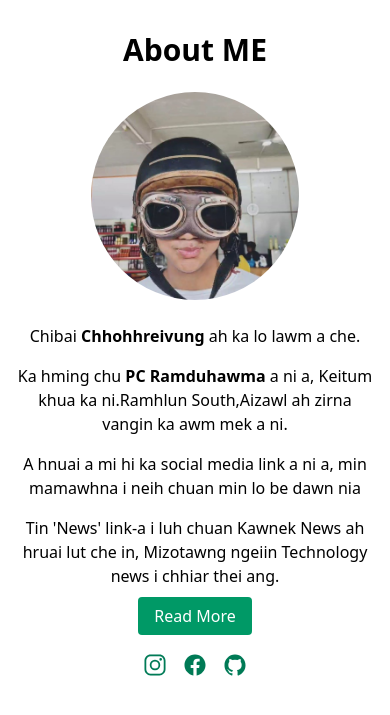
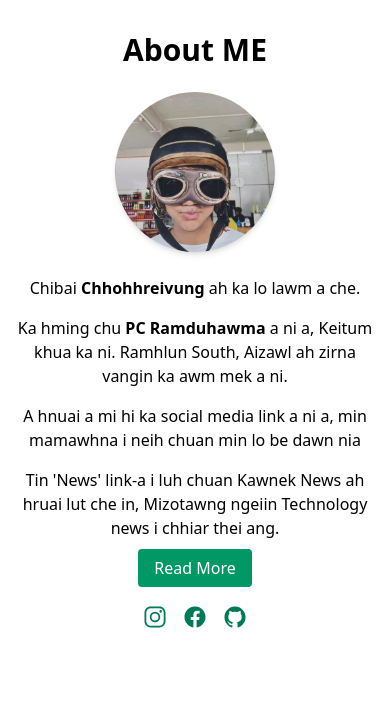
Before and after one commit to pachuau10/chhohhreivung, a Django app: page /about in a window 390 px wide. Shown: the part 68-783 px from the top of the page. Run offline with Django 5.2, Linux system fonts and the light colour scheme.

Commit message:
Fix mobile image alignment in About page

```diff
--- a/blog/templates/blog/about.html
+++ b/blog/templates/blog/about.html
@@ -12,30 +12,18 @@
 </head>
 <body>
 
-
-
+  <!-- Navbar -->
   <nav class="bg-emerald-700 px-5 py-4">
     <div class="max-w-7xl mx-auto flex justify-between items-center">
-            <!-- Left: Logo -->
       <a href="/" class="text-white text-2xl font-bold">Chhohhreivung</a>
-
-            <!-- Right: Hamburger Button (mobile only) -->
-            <button id="menu-btn" class="sm:hidden text-white text-3xl focus:outline-none">
-            &#9776;
-            </button>
-
-            <!-- Desktop Nav Links -->
+      <button id="menu-btn" class="sm:hidden text-white text-3xl focus:outline-none">&#9776;</button>
       <div class="hidden sm:flex space-x-8">
-
-
         <a href="/" class="text-white text-lg hover:text-gray-200 hover:underline">Home</a>
         <a href="http://news.kawnek.com/" class="text-white text-lg hover:text-gray-200 hover:underline">News</a>
         <a href="{% url 'about' %}" class="text-white text-lg hover:text-gray-200 hover:underline">About</a>
         <a href="{% url 'services' %}" class="text-white text-lg hover:text-gray-200 hover:underline">Services</a>
       </div>
     </div>
-
-        <!-- Mobile Menu (Hidden by default) -->
     <div id="menu" class="sm:hidden hidden flex flex-col items-start px-5 mt-4 space-y-2">
       <a href="/" class="text-white text-base hover:underline">Home</a>
       <a href="http://news.kawnek.com/" class="text-white text-base hover:underline">News</a>
@@ -44,77 +32,63 @@
     </div>
   </nav>
 
+  <!-- About Section -->
   <div class="section py-8 px-4">
     <div class="container max-w-6xl mx-auto">
       <div class="container-section">
-      <div class="title">
         <!-- Section Heading -->
         <h1 class="text-3xl font-bold text-center sm:text-left mb-6">About ME</h1>
 
-        <!-- Image: centered below heading on mobile only -->
-        <div class="block sm:hidden mb-6">
-          <div class="flex justify-center">
+        <!-- Image: only shows on mobile -->
+        <div class="sm:hidden mb-6 flex justify-center">
           <img src="{% static 'images/profile.jpg' %}" alt="Profile"
-                 class="w-52 h-52 rounded-full object-cover">
-          </div>
+               class="w-40 h-40 rounded-full object-cover shadow-md">
         </div>
 
-        <!-- Flex layout: text left, image right on desktop -->
-        <div class="content flex flex-col sm:flex-row items-start gap-8">
+        <!-- Flex layout for desktop -->
+        <div class="content flex flex-col sm:flex-row items-center sm:items-start gap-8">
 
           <!-- Text content -->
           <div class="text-section text-center sm:text-left space-y-4 sm:w-1/2">
             <h3>Chibai <span class="font-bold">Chhohhreivung</span> ah ka lo lawm a che.</h3>
-            <p>Ka hming chu <span class="font-bold">PC Ramduhawma</span> a ni a, Keitum khua ka ni.Ramhlun South,Aizawl ah zirna vangin ka awm mek a ni.</p>
+            <p>Ka hming chu <span class="font-bold">PC Ramduhawma</span> a ni a, Keitum khua ka ni. Ramhlun South, Aizawl ah zirna vangin ka awm mek a ni.</p>
             <p>A hnuai a mi hi ka social media link a ni a, min mamawhna i neih chuan min lo be dawn nia</p>
-
             <p>Tin 'News' link-a i luh chuan Kawnek News ah hruai lut che in, Mizotawng ngeiin Technology news i chhiar thei ang.</p>
 
             <!-- Read More Button -->
-            <div class="button">
+            <div>
               <a href="#" class="bg-emerald-600 text-white px-4 py-2 rounded hover:bg-emerald-700 transition">
                 Read More
               </a>
             </div>
 
             <!-- Social Media Icons -->
-            <div class="icon text-2xl space-x-4 pt-2 text-emerald-700 flex justify-center sm:justify-start">
-              <a href="https://www.instagram.com/_pachuau10/">
-                <ion-icon name="logo-instagram"></ion-icon>
-              </a>
-              <a href="https://www.facebook.com/ramduhawma.pc">
-                <ion-icon name="logo-facebook"></ion-icon>
-              </a>
-              <a href="https://github.com/pachuau10">
-                <ion-icon name="logo-github"></ion-icon>
-              </a>
+            <div class="text-2xl space-x-4 pt-2 text-emerald-700 flex justify-center sm:justify-start">
+              <a href="https://www.instagram.com/_pachuau10/"><ion-icon name="logo-instagram"></ion-icon></a>
+              <a href="https://www.facebook.com/ramduhawma.pc"><ion-icon name="logo-facebook"></ion-icon></a>
+              <a href="https://github.com/pachuau10"><ion-icon name="logo-github"></ion-icon></a>
             </div>
           </div>
 
-          <!-- Image section for desktop only -->
+          <!-- Image for desktop -->
           <div class="hidden sm:flex sm:w-1/2 justify-center">
             <img src="{% static 'images/profile.jpg' %}" alt="Profile"
-                 class="w-52 h-52 rounded-full object-cover">
+                 class="w-52 h-52 rounded-full object-cover shadow-md">
           </div>
 
         </div>
       </div>
     </div>
   </div>
-</div>
 
-
-
+  <!-- Menu toggle -->
   <script>
     const btn = document.getElementById('menu-btn');
     const menu = document.getElementById('menu');
-
     btn.addEventListener('click', () => {
       menu.classList.toggle('hidden');
     });
   </script>
 
-
 </body>
-
 </html>
```
Also changed, not shown: blog/templates/blog/index.html (+7 -10 lines). Lines whose indentation alone changed are shown as unchanged.
